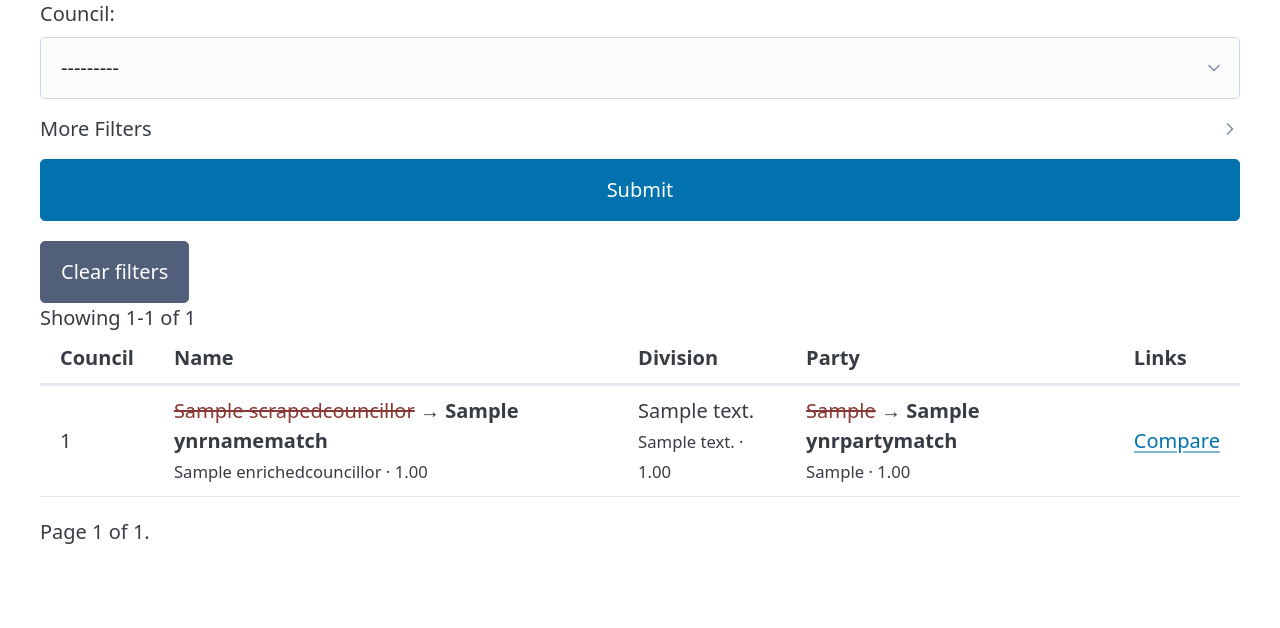
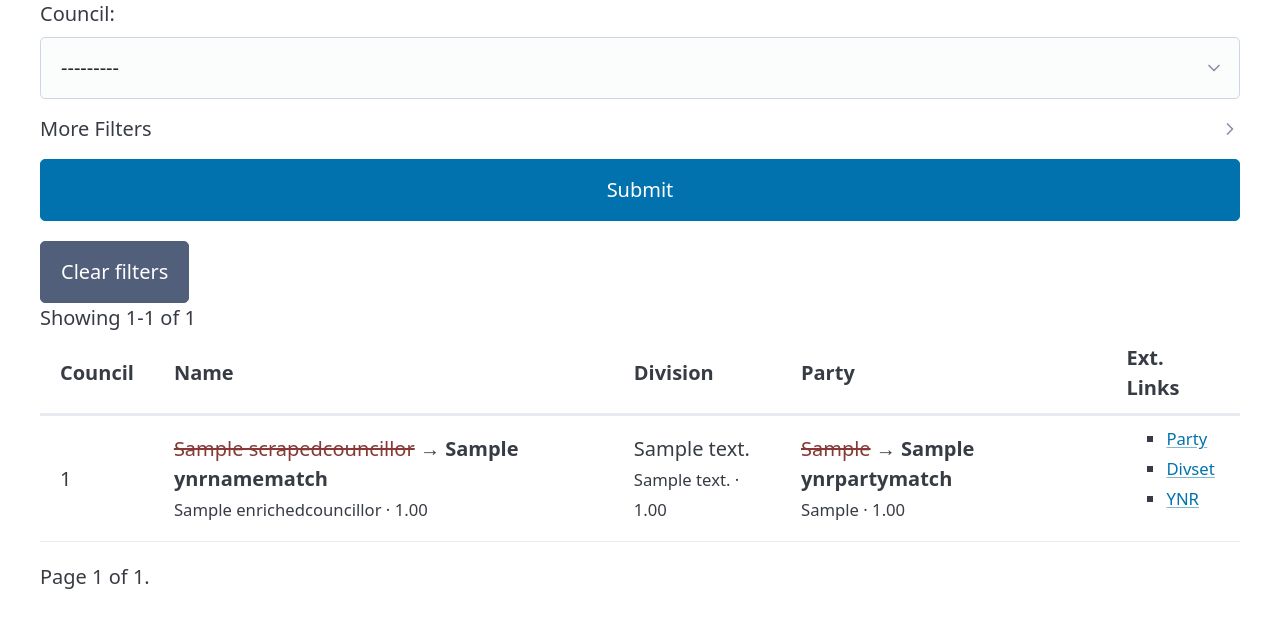
Before and after one commit to DemocracyClub/lgsf-web, a Django app: page /councillors/compare/ in a window 1280 px wide. Shown: the part 86-714 px from the top of the page. Run offline with Django 5.2, Linux system fonts and the light colour scheme; tables that the repository leaves empty hold one stand-in row (values such as "Sample post"); parts of the project's set-up code (start-up, migrations or seed data) failed here and were passed over; some libraries are stand-ins or nearby versions.

Commit message:
add external links to compare list

```diff
--- a/lgsf_web/apps/councillors/models.py
+++ b/lgsf_web/apps/councillors/models.py
@@ -118,6 +118,9 @@ class EEDivisionMatch(BaseMatch):
     division_name = models.CharField(max_length=255, blank=True)
     divisionset_id = models.IntegerField(null=True, blank=True)
 
+    @property
+    def ee_link(self):
+        return f"https://elections.democracyclub.org.uk/organisations/divisionsets/{self.divisionset_id}/"
 
 class YNRPartyMatch(BaseMatch):
     enriched_field = "party_match"
@@ -127,6 +130,10 @@ class YNRPartyMatch(BaseMatch):
     party_id = models.CharField(max_length=255, unique=True)
     party_name = models.CharField(max_length=255, blank=True)
 
+    @property
+    def wcivf_link(self):
+        return f"https://whocanivotefor.co.uk/parties/party:{self.party_id}"
+
 
 class YNRNameMatch(BaseMatch):
     enriched_field = "name_match"
@@ -135,3 +142,9 @@ class YNRNameMatch(BaseMatch):
 
     person_id = models.IntegerField(unique=True)
     person_name = models.CharField(max_length=255, blank=True)
+
+    @property
+    def ynr_link(self):
+        return (
+            f"https://candidates.democracyclub.org.uk/person/{self.person_id}"
+        )
--- a/lgsf_web/apps/councillors/templates/councillors/compare_list.html
+++ b/lgsf_web/apps/councillors/templates/councillors/compare_list.html
@@ -54,7 +54,7 @@
           <th>Name</th>
           <th>Division</th>
           <th>Party</th>
-          <th>Links</th>
+          <th>Ext. Links</th>
         </tr>
       </thead>
       <tbody>
@@ -74,7 +74,25 @@
                 {% include "councillors/includes/match_cell.html" with raw=scraped.raw_party match=enriched.party_match value=enriched.party_match.party_name backend=enriched.party_match_backend confidence=enriched.party_match_confidence synonym=enriched.party_synonym_match only %}
               </td>
               <td>
-                <a href="{% url 'councillors:compare_detail' scraped.id %}">Compare</a>
+                <small>
+                  <ul>
+                  {% if enriched.party_match.wcivf_link %}
+                  <li>
+                    <a href="{{ enriched.party_match.wcivf_link }}">Party</a>
+                  </li>
+                  {% endif %}
+                  {% if enriched.division_match.ee_link %}
+                  <li>
+                    <a href="{{ enriched.division_match.ee_link }}">Divset</a>
+                  </li>
+                  {% endif %}
+                  {% if enriched.name_match.ynr_link %}
+                  <li>
+                    <a href="{{ enriched.name_match.ynr_link }}">YNR</a>
+                  </li>
+                  {% endif %}
+                  </ul>
+                </small>
               </td>
             </tr>
           {% endwith %}
```
